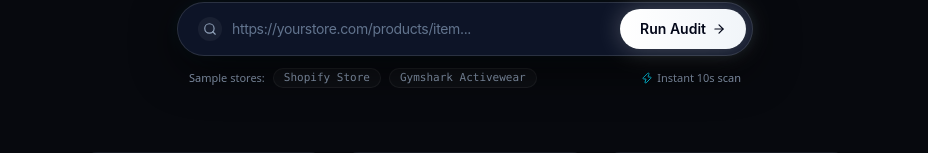
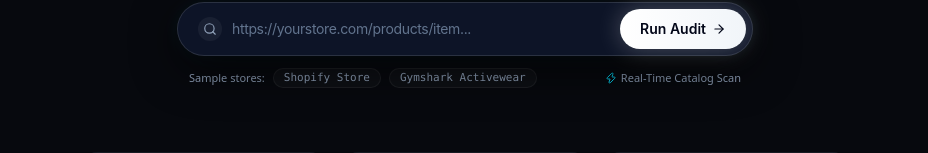
Before and after one commit to reachmeghanashyam-coder/catalog-pulse, a Next.js app: page / in a window 1280 px wide. Shown: the part 486-639 px from the top of the page, without its empty margins (175-1103 px from the left). Built offline with nearby package versions, Linux system fonts and the light colour scheme.

Commit message:
style: refine pricing spread labels and update scan badge to Real-Time Catalog Scan

```diff
--- a/src/app/page.tsx
+++ b/src/app/page.tsx
@@ -238,7 +238,7 @@ ${JSON.stringify(audit.generatedJsonLd, null, 2)}
 
             <span className="hidden sm:inline-flex items-center gap-1 text-[11px] text-slate-400 font-sans">
               <Zap className="w-3 h-3 text-cyan-400" />
-              Instant 10s scan
+              Real-Time Catalog Scan
             </span>
           </div>
         </div>
@@ -428,7 +428,7 @@ ${JSON.stringify(audit.generatedJsonLd, null, 2)}
                   {result.priceIntegrity?.minMarketPrice && (
                     <div className="grid grid-cols-3 gap-2 mb-3 p-2.5 rounded-xl bg-black/40 border border-white/[0.05] font-mono text-[11px]">
                       <div>
-                        <span className="text-slate-500 text-[9px] uppercase block">Market Floor</span>
+                        <span className="text-slate-500 text-[9px] uppercase block">Lowest Comp</span>
                         <span className="text-cyan-400 font-semibold">${result.priceIntegrity.minMarketPrice}</span>
                       </div>
                       <div>
@@ -436,7 +436,7 @@ ${JSON.stringify(audit.generatedJsonLd, null, 2)}
                         <span className="text-white font-semibold">${result.priceIntegrity.medianMarketPrice}</span>
                       </div>
                       <div>
-                        <span className="text-slate-500 text-[9px] uppercase block">Market Ceiling</span>
+                        <span className="text-slate-500 text-[9px] uppercase block">Highest Comp</span>
                         <span className="text-slate-300 font-semibold">${result.priceIntegrity.maxMarketPrice}</span>
                       </div>
                     </div>
```
